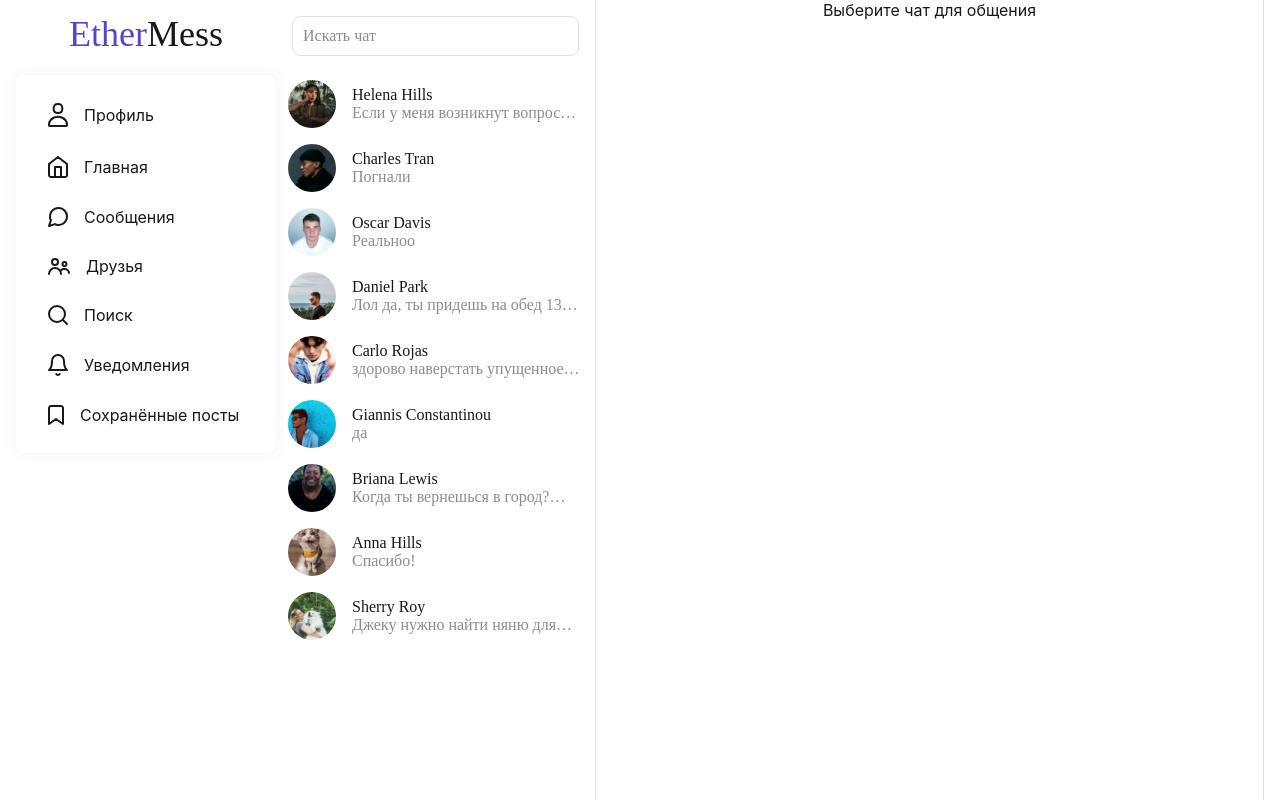
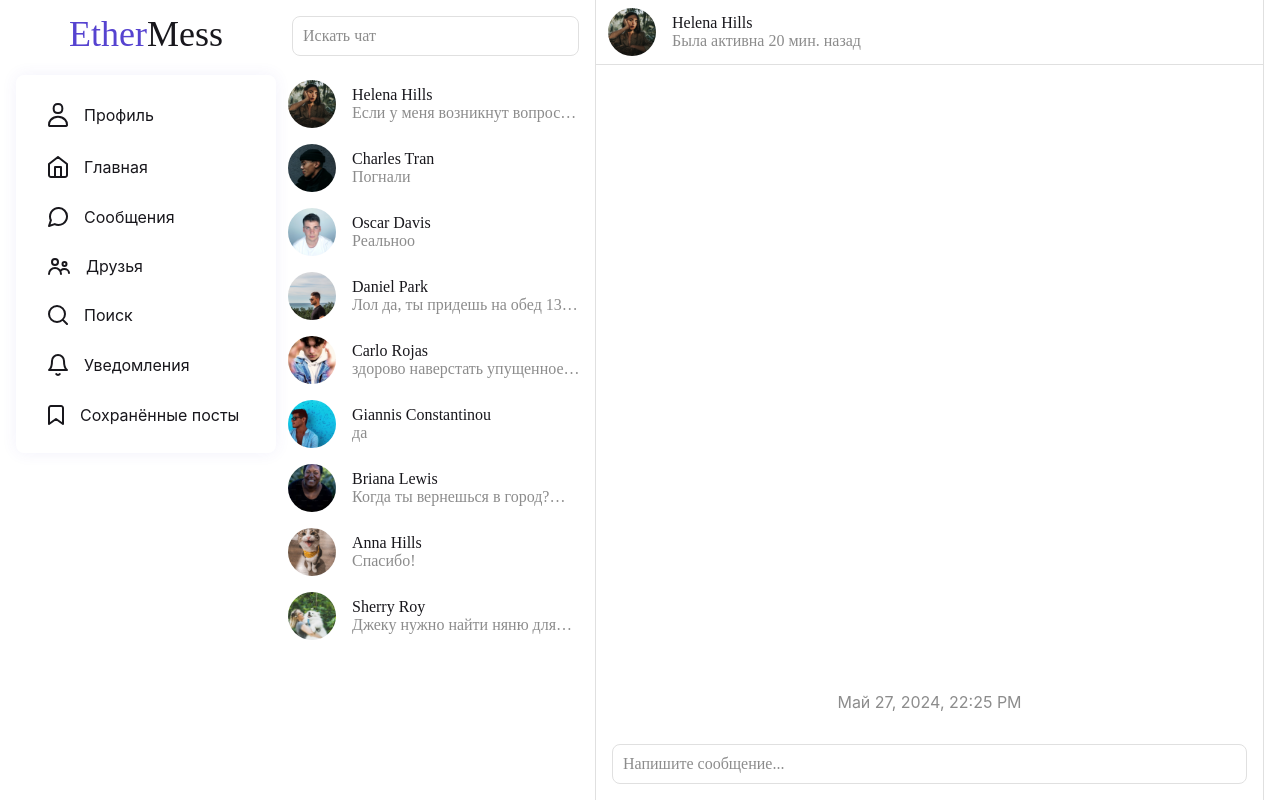
Before and after one commit to HealKnix/react-ether-messenger, a React (Vite) app: page /messages/conv/1 in a window 1280 px wide. Built offline with nearby package versions, Linux system fonts and the light colour scheme; sample sign-in values are in the browser's storage; a web font is replaced by a local one.

Commit message:
Чат работает, но есть ньюанс...

```diff
--- a/src/hooks/api/useFetchConversations.ts
+++ b/src/hooks/api/useFetchConversations.ts
@@ -6,7 +6,7 @@ export const useFetchMessages = () => {
   const [conversations, setConversations] = useState<Conversation[]>([]);
 
   useEffect(() => {
-    setConversations(() => [...conversationList]);
+    setConversations(() => conversationList);
   }, []);
 
   const addConversation = (Conversation: Conversation) => {
--- a/src/hooks/api/useFetchMessages.ts
+++ b/src/hooks/api/useFetchMessages.ts
@@ -6,11 +6,11 @@ export const useFetchMessages = () => {
   const [messages, setMessages] = useState<Message[]>([]);
 
   useEffect(() => {
-    setMessages(() => [...messageList]);
+    setMessages(() => messageList);
   }, []);
 
-  const addMessage = (Message: Message) => {
-    messageList.push(Message);
+  const addMessage = (message: Message) => {
+    messageList.push(message);
   };
 
   const getMessagesByPeerId = (id: number) => {
--- a/src/hooks/api/useFetchPeers.ts
+++ b/src/hooks/api/useFetchPeers.ts
@@ -6,7 +6,7 @@ export const useFetchPeers = () => {
   const [peers, setPeers] = useState<Peer[]>([]);
 
   useEffect(() => {
-    setPeers(() => [...peerList]);
+    setPeers(() => peerList);
   }, []);
 
   const addPeer = (peer: Peer) => {
--- a/src/hooks/api/useFetchPosts.ts
+++ b/src/hooks/api/useFetchPosts.ts
@@ -6,7 +6,7 @@ export const useFetchPosts = () => {
   const [posts, setPosts] = useState<Post[]>([]);
 
   useEffect(() => {
-    setPosts(() => [...postList]);
+    setPosts(() => postList);
   }, []);
 
   return posts;
--- a/src/hooks/api/useFetchUsers.ts
+++ b/src/hooks/api/useFetchUsers.ts
@@ -6,7 +6,7 @@ export const useFetchUsers = () => {
   const [users, setUsers] = useState<User[]>([]);
 
   useEffect(() => {
-    setUsers(() => [...userList]);
+    setUsers(() => userList);
   }, []);
 
   const addUser = (user: User) => {
--- a/src/pages/Messages/MessageContent/MessageContent.tsx
+++ b/src/pages/Messages/MessageContent/MessageContent.tsx
@@ -4,75 +4,78 @@ import { useFetchMessages } from '@/hooks/api/useFetchMessages';
 import { useFetchPeers } from '@/hooks/api/useFetchPeers';
 import { useFetchUsers } from '@/hooks/api/useFetchUsers';
 import { Message } from '@/models/Message';
-import { User } from '@/models/User';
 import { useAuthStore } from '@/store/useAuthStore';
 import { FC, useEffect, useMemo, useRef, useState } from 'react';
 import { useParams } from 'react-router-dom';
 
 const MessageContent: FC = () => {
-  const paramsQuery = useParams();
+  const { id } = useParams();
+
+  const paramsQuery = useMemo(() => {
+    return {
+      id: parseInt(id ?? '-1'),
+    };
+  }, [id]);
 
   const authStore = useAuthStore();
-  const { messages, addMessage } = useFetchMessages();
+  const { messages, addMessage, getMessagesByPeerId } = useFetchMessages();
   const { peers, addPeer } = useFetchPeers();
   const { getUserById } = useFetchUsers();
 
-  const [userConversation, setUserConvesation] = useState(
-    getUserById(parseInt(paramsQuery.id ?? '0')),
-  );
-  const currUser = useRef<User | null>(
-    getUserById(parseInt(paramsQuery.id ?? '0')) ?? null,
+  const currUser = useRef(getUserById(paramsQuery.id) ?? null);
+  const userConversation = useRef(getUserById(paramsQuery.id ?? null));
+
+  const [messagesConversation, setMessagesConversation] = useState(
+    getMessagesByPeerId(paramsQuery.id ?? []),
   );
 
   const inputSendMessage = useRef<HTMLInputElement>(null);
 
-  const [diffMessages, setDiffMessages] = useState<Message[][]>([]);
+  const messagesByDifferentUsers = useRef<Message[][]>([]);
 
   useEffect(() => {
-    setUserConvesation(() => getUserById(parseInt(paramsQuery.id ?? '0')));
-    console.log(userConversation);
-  }, []);
+    setMessagesConversation(getMessagesByPeerId(paramsQuery.id));
+  }, [paramsQuery, messages, messagesByDifferentUsers]);
 
-  useMemo(() => {
-    setDiffMessages([[]]);
+  useEffect(() => {
+    messagesByDifferentUsers.current = [];
 
-    messages?.forEach((message) => {
+    userConversation.current = getUserById(paramsQuery.id);
+
+    messagesConversation.forEach((message) => {
       const shouldRenderDiv: boolean =
         message.user?.id !== currUser.current?.id;
 
       if (shouldRenderDiv) {
         currUser.current = message.user;
-        setDiffMessages((diffMessages) => {
-          diffMessages.push([]);
-          return diffMessages;
-        });
+        messagesByDifferentUsers.current.push([]);
       }
 
-      setDiffMessages((diffMessages) => {
-        diffMessages[diffMessages.length - 1].push(message);
-        return diffMessages;
-      });
+      messagesByDifferentUsers.current[
+        messagesByDifferentUsers.current.length - 1
+      ]?.push(message);
     });
-  }, [messages]);
+  }, [getUserById, messagesConversation, paramsQuery, messages]);
 
-  if (!userConversation) return <center>Выберите чат для общения</center>;
+  if (!userConversation.current)
+    return <center>Выберите чат для общения</center>;
 
   return (
     <>
       <div className="messages-message-header">
         <AvatarText
-          img={`${userConversation?.avatar}`}
-          name={`${userConversation?.firstName} ${userConversation?.lastName}`}
-          description={`Был${userConversation.sex === 'f' ? 'а' : ''} актив${userConversation.sex === 'f' ? 'на' : 'ен'} 20 мин. назад`}
+          img={`${userConversation.current?.avatar}`}
+          name={`${userConversation.current?.firstName} ${userConversation.current?.lastName}`}
+          description={`Был${userConversation.current?.sex === 'f' ? 'а' : ''} актив${userConversation.current?.sex === 'f' ? 'на' : 'ен'} 20 мин. назад`}
         />
       </div>
       <div className="messages-message-messages">
-        {messages?.length === 0 && (
+        {messagesConversation.length === 0 && (
           <span>У вас нет переписки с этим пользователем</span>
         )}
-        {messages?.length !== 0 && (
+        {messagesConversation.length !== 0 && (
           <>
-            {diffMessages.map((messageArray, index) => {
+            {messagesByDifferentUsers.current.map((messageArray, index) => {
               return (
                 <div key={index}>
                   {messageArray.map((message) => {
@@ -109,7 +112,7 @@ const MessageContent: FC = () => {
             if (e.key === 'Enter') {
               addPeer({
                 id: peers.length,
-                peer_id: parseInt(paramsQuery.id ?? '0'),
+                peer_id: paramsQuery.id,
                 type: 'user',
                 message_id: messages?.length ?? -1,
               });
@@ -118,7 +121,7 @@ const MessageContent: FC = () => {
                 text: e.currentTarget.value,
                 date: new Date(),
                 user: authStore.user,
-                peer_id: parseInt(paramsQuery.id ?? '0'),
+                peer_id: paramsQuery.id,
               });
               e.currentTarget.value = '';
             }
--- a/src/pages/Messages/Messages.tsx
+++ b/src/pages/Messages/Messages.tsx
@@ -11,11 +11,9 @@ import './Messages.scss';
 import { useNavigate } from 'react-router-dom';
 import { useFetchUsers } from '@/hooks/api/useFetchUsers';
 import { useFetchPeers } from '@/hooks/api/useFetchPeers';
-import { useFetchMessages } from '@/hooks/api/useFetchMessages';
 
 const Messages: FC = () => {
   const navigate = useNavigate();
-  const { getMessagesByPeerId } = useFetchMessages();
   const { getUserById } = useFetchUsers();
   const { getPeerById } = useFetchPeers();
   const [user, setUser] = useState<User | null>(null);
@@ -42,11 +40,6 @@ const Messages: FC = () => {
                     description={conversation.last_message}
                     onClick={() => {
                       setUser(userConversation);
-                      const messages = getMessagesByPeerId(
-                        conversation.peer_id,
-                      );
-                      console.log(messages);
-
                       navigate(`conv/${conversation.peer_id}`, {
                         replace: true,
                       });
```
